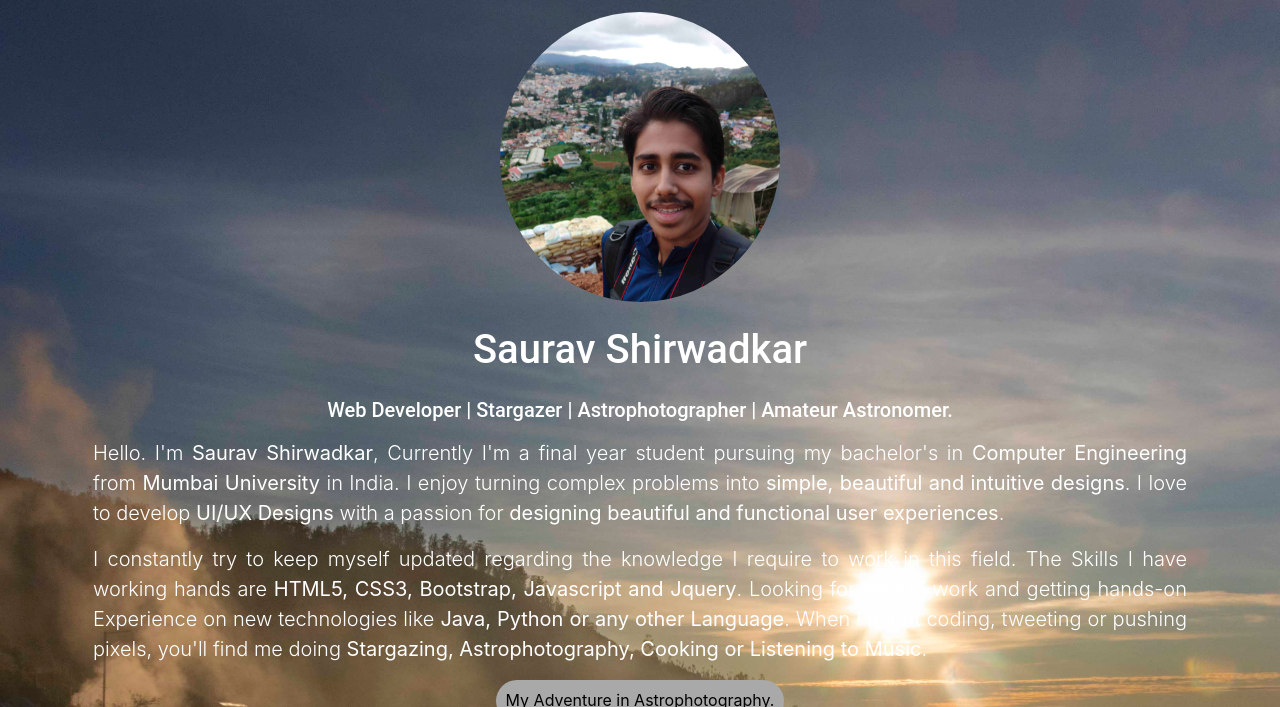
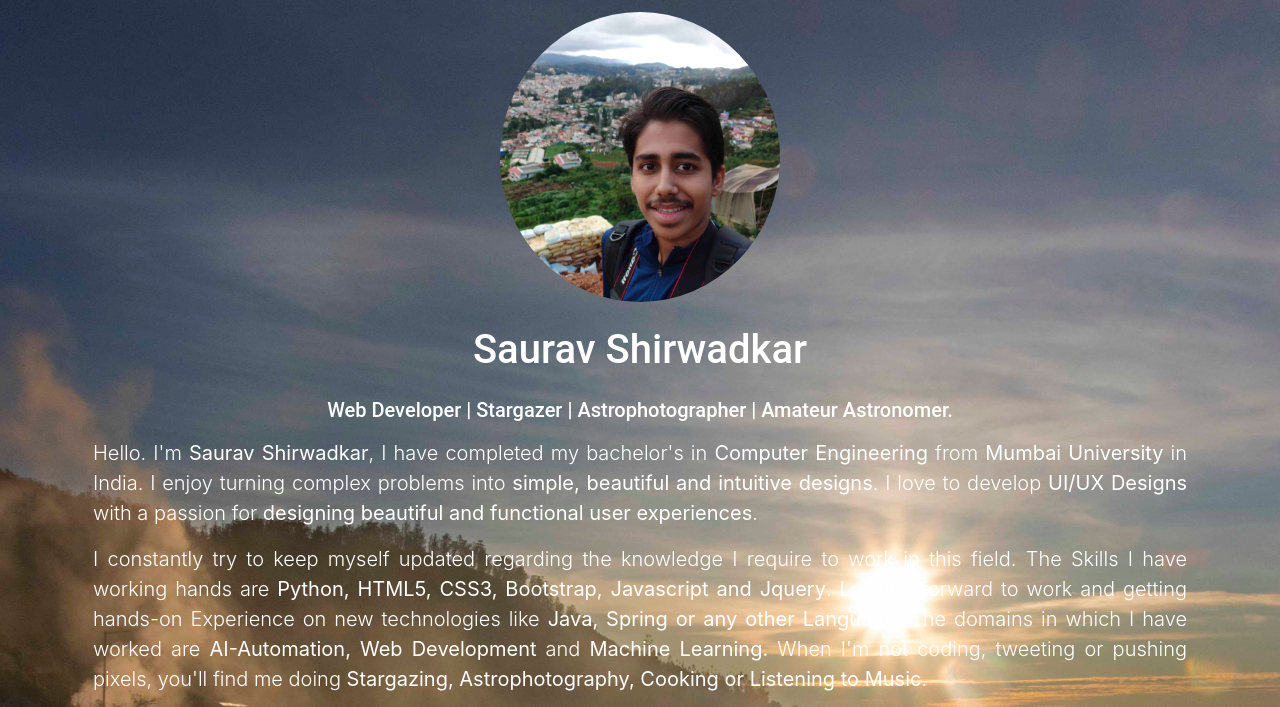
Before and after one commit to sauravshirwadkar/My-Portfolio, a plain HTML site: page index.html in a window 1280 px wide. Shown: the part 82-789 px from the top of the page. Drawn offline with nearby package versions, Linux system fonts and the light colour scheme.

Commit message:
Update index.html

```diff
--- a/index.html
+++ b/index.html
@@ -71,14 +71,14 @@
                       <div class="col-lg-12 p-lg-2 mt-lg-2 text-center text-white">
                         <h1 class="text-center p-lg-2 resp_heading" style="font-family: roboto; ">Saurav Shirwadkar</h1>
                         <h5 class="text-center p-lg-2 intro-text " style="font-family: roboto; ">Web Developer | Stargazer | Astrophotographer | Amateur Astronomer.</h5>
-                        <p class="lead text-justify resp_text">Hello. I'm <strong>Saurav Shirwadkar</strong>, Currently I'm a final year student pursuing my bachelor's in <strong>Computer Engineering</strong>
+                        <p class="lead text-justify resp_text">Hello. I'm <strong>Saurav Shirwadkar</strong>, I have completed my bachelor's in <strong>Computer Engineering</strong>
                            from <strong>Mumbai University</strong> in India. I enjoy turning complex
                            problems into <strong>simple, beautiful and intuitive designs</strong>. I love to develop <strong>UI/UX Designs</strong> with a
                            passion for <strong>designing beautiful and functional user experiences</strong>.</p>
 
                         <p class="lead text-justify resp_text">I constantly try to keep myself updated regarding the knowledge I require to work in this
-                           field. The Skills I have working hands are <strong>HTML5, CSS3, Bootstrap, Javascript and Jquery</strong>. Looking
-                           forward to work and getting hands-on Experience on new technologies like <strong>Java, Python or any other Language</strong>. When I'm not coding,
+                           field. The Skills I have working hands are <strong>Python, HTML5, CSS3, Bootstrap, Javascript and Jquery</strong>. Looking
+                           forward to work and getting hands-on Experience on new technologies like <strong>Java, Spring or any other Language</strong>. The domains in which I have worked are <strong>AI-Automation, Web Development</strong> and <strong>Machine Learning.</strong> When I'm not coding,
                            tweeting or pushing pixels, you'll find me doing <strong>Stargazing, Astrophotography, Cooking or Listening to Music</strong>.</p>
 
                         <a type="button" class="btn pt-2 rounded-pill adventure resp_text" href="#adventure">My Adventure in Astrophotography.</a>
```
